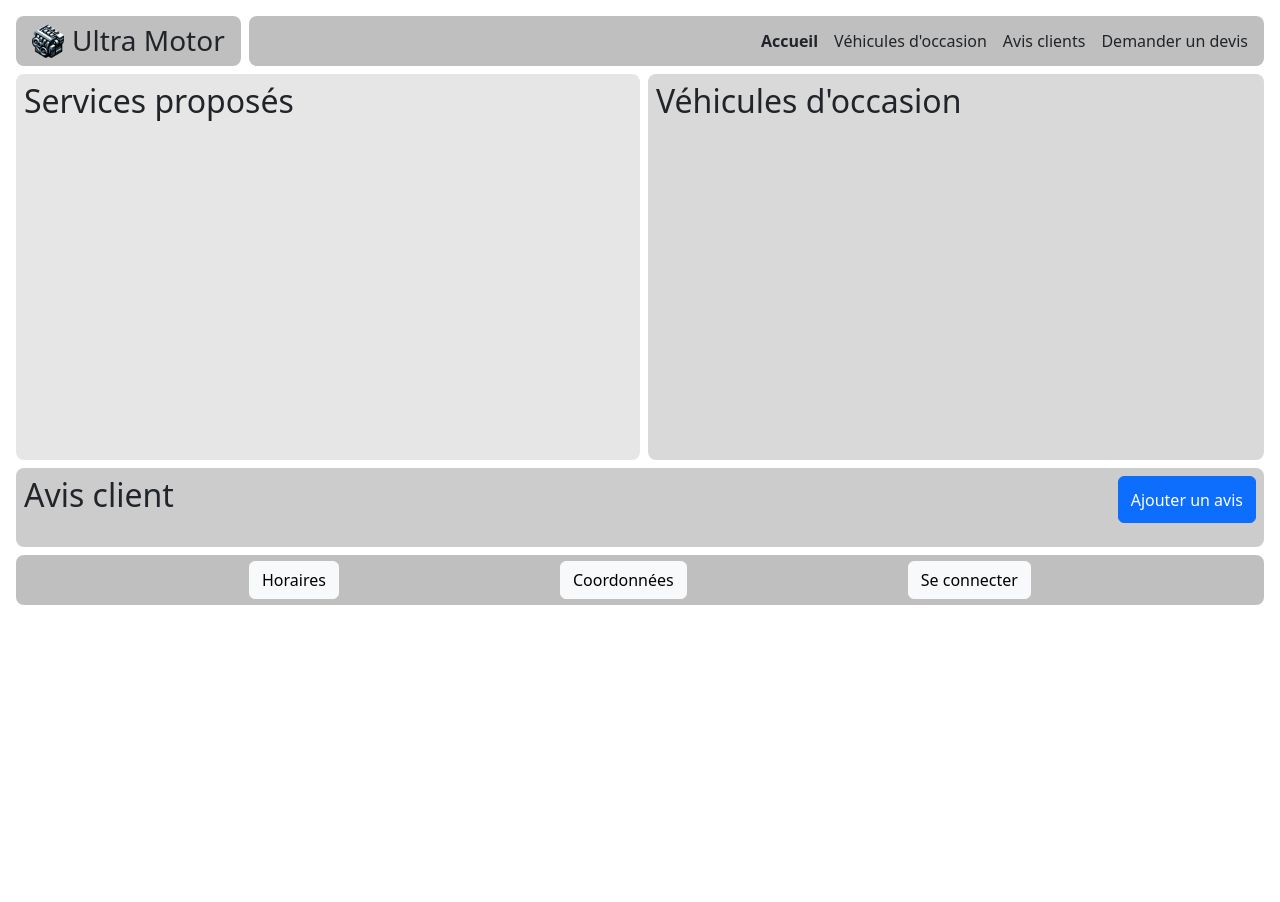
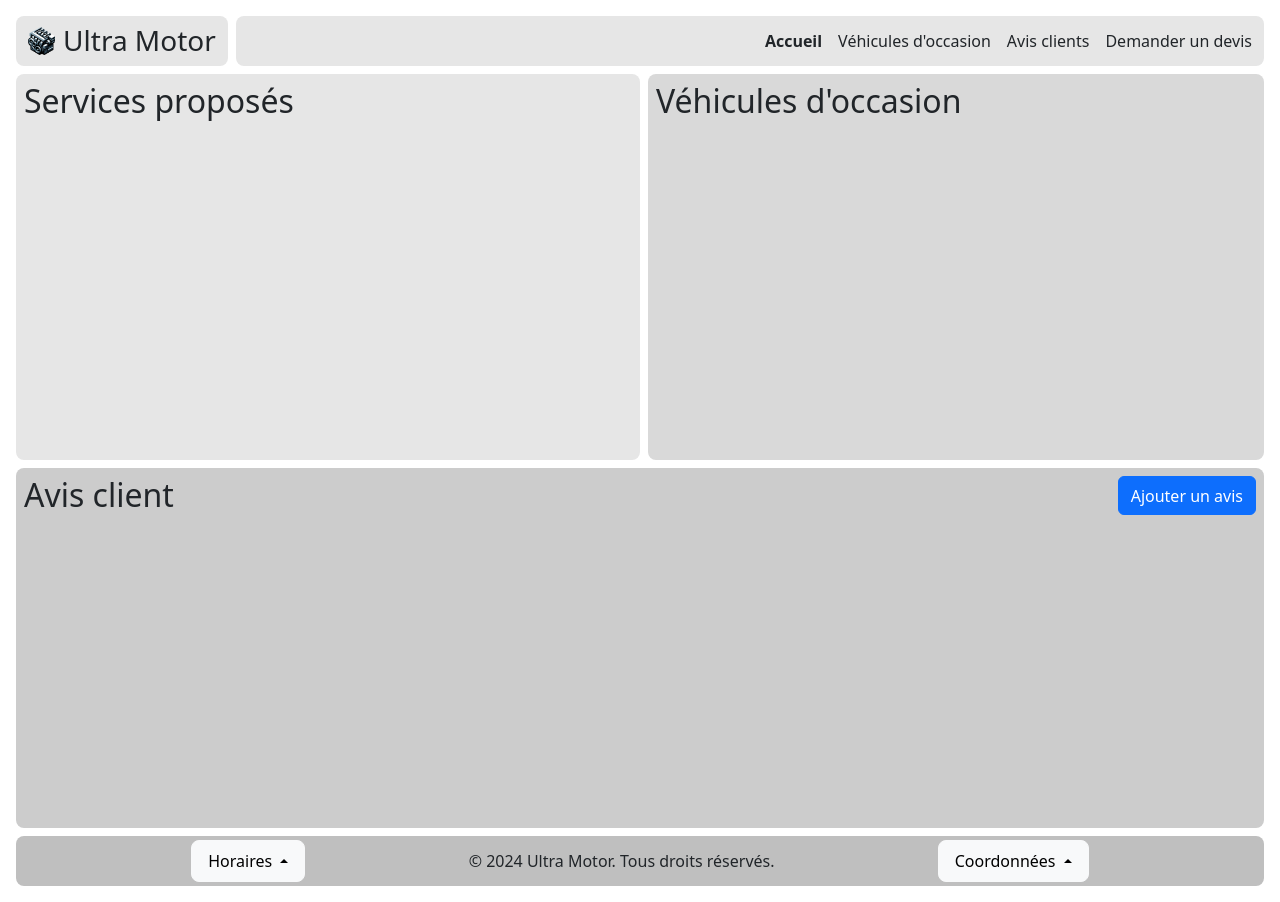
Before and after one commit to nansphilip/GarageVincentParrot, a PHP site: page / in a window 1280 px wide. Before the commit the page ends 605 px from the top, so only its background shows below. Run offline with PHP 8.4, Linux system fonts and the light colour scheme; data that the repository does not hold is empty.

Commit message:
New features on home page: buttons, navbar, reviews...

```diff
--- a/controller/home.php
+++ b/controller/home.php
@@ -3,25 +3,31 @@
 // PROCESS
 $connected = false;
 
-// Sets the page title.
+// Sets page title.
 $title = "Accueil";
 App::setTitle($title);
 
-// Imports the Service class
+// Imports Service class
 require_once("model/Service.php");
 $serviceList = Service::getAll();
 
-// Imports the Vehicle class
+// Imports Vehicle class
 require_once("model/Vehicle.php");
 $vehicleList = Vehicle::getAll();
+
+// Imports Customer Review class
+require_once('model/CustomerReview.php');
+$reviewList = CustomerReview::getAllApproved();
 
 // VARIABLES
 $tplVarList = [];
 $tplVarList["title"] = $title;
 $tplVarList["page"] = $page;
 $tplVarList["connected"] = $connected;
+
 $tplVarList["serviceList"] = $serviceList;
 $tplVarList["vehicleList"] = $vehicleList;
+$tplVarList["reviewList"] = $reviewList;
 
 // OUTPUT
 App::getTemplate("home", $tplVarList);
--- a/model/CustomerReview.php
+++ b/model/CustomerReview.php
@@ -22,4 +22,25 @@ class CustomerReview {
     public function sendAndApproveReview() {}
 
     private function sendEmailToAdmin() {}
+
+    public static function getAllApproved() {
+
+        // Gets the data from the database
+        $data = Database::query("SELECT * FROM customer_review WHERE approved = 1;");
+
+        $instanceList = [];
+
+        // Returns a new instance of the class for each row
+        foreach ($data as $value) {
+            $instanceList[] = new self(
+                $value["id"],
+                $value["full_name"],
+                $value["review"],
+                $value["rating"],
+                $value["approved"],
+            );
+        }
+
+        return $instanceList;
+    }
 }
--- a/view/component/footer.php
+++ b/view/component/footer.php
@@ -1,28 +1,32 @@
 <footer class="container-fluid mt-2 bg-300 rounded-3" style="height: 50px;">
     <div class="h-100 w-100 d-flex flex-row justify-content-evenly align-items-center">
-        <div class="">
-            <button class="btn btn-light">Horaires</button>
-            <ul class="d-none list-unstyled mb-0">
-                <li>Lundi: 8h - 18h</li>
-                <li>Mardi: 8h - 18h</li>
-                <li>Mercredi: 8h - 18h</li>
-                <li>Jeudi: 8h - 18h</li>
-                <li>Vendredi: 8h - 18h</li>
-                <li>Samedi: fermé</li>
-                <li>Dimanche: fermé</li>
+
+        <div class="dropup dropup-center btn btn-light p-0 rounded-3">
+            <button class="dropdown-toggle px-3 py-2" style="background-color: transparent; border: none;" type="button" data-bs-toggle="dropdown" data-bs-auto-close="false" aria-expended="false">
+                Horaires
+            </button>
+            <ul class="dropdown-menu list-unstyled mb-0">
+                <li class="dropdown-item-text text-nowrap">Lundi: 8h - 18h</li>
+                <li class="dropdown-item-text text-nowrap">Mardi: 8h - 18h</li>
+                <li class="dropdown-item-text text-nowrap">Mercredi: 8h - 18h</li>
+                <li class="dropdown-item-text text-nowrap">Jeudi: 8h - 18h</li>
+                <li class="dropdown-item-text text-nowrap">Vendredi: 8h - 18h</li>
+                <li class="dropdown-item-text text-nowrap">Samedi: fermé</li>
+                <li class="dropdown-item-text text-nowrap">Dimanche: fermé</li>
             </ul>
         </div>
-        <div class="">
-            <button class="btn btn-light">Coordonnées</button>
-            <ul class="d-none list-unstyled mb-0">
-                <li>Ultra Motor</li>
-                <li>123 Rue de la République</li>
-                <li>04 42 65 48 84</li>
-                <li>© 2024 Ultra Motor. Tous droits réservés.</li>
+
+        <div class="">© 2024 Ultra Motor. Tous droits réservés.</div>
+
+        <div class="dropup dropup-center btn btn-light p-0 rounded-3">
+            <button class="dropdown-toggle px-3 py-2" style="background-color: transparent; border: none;" type="button" data-bs-toggle="dropdown" data-bs-auto-close="false" aria-expended="false">
+                Coordonnées
+            </button>
+            <ul class="dropdown-menu list-unstyled mb-0">
+                <li class="dropdown-item-text fw-semibold">Ultra Motor</li>
+                <li class="dropdown-item">123 Rue de la République<br>13010 Marseille</li>
+                <li class="dropdown-item">04 42 65 48 84</li>
             </ul>
-        </div>
-        <div class="">
-            <a class="btn btn-light" href="index.php?p=login">Se connecter</a>
         </div>
     </div>
 </footer>
--- a/view/component/header.php
+++ b/view/component/header.php
@@ -1,34 +1,36 @@
-<?php $connected; ?>
-
-<header class="container-fluid mb-2">
-    <div class="row gap-2">
-        <div class="col-auto px-0" style="height: 50px;">
-            <a class="h-100 col-auto gap-2 px-3 py-2 link-dark link-underline link-underline-opacity-0 bg-300 rounded-3 d-flex align-items-center" href="index.php">
-                <img class="h-100 object-fit-cover" src="/static/img/Logo.webp" alt="Logo">
-                <h1 class="fs-3 mb-0">Ultra Motor</h1>
-            </a>
-        </div>
-        <div class="col px-0">
-            <!-- FULL SCREEN NAV -->
-            <nav class="d-md-flex d-none align-items-center justify-content-end gap-3 px-3 py-2 h-100 bg-300 rounded-3">
-                <a class="<?php if ($page == "home") echo "fw-semibold"; ?> link-dark link-underline link-underline-opacity-0 link-underline-opacity-100-hover" href="index.php">Accueil</a>
-                <a class="<?php if ($page == "vehicle-detail") echo "fw-semibold"; ?> link-dark link-underline link-underline-opacity-0 link-underline-opacity-100-hover" href="index.php?p=vehicle-detail">Véhicules d'occasion</a>
-                <a class="<?php if ($page == "review") echo "fw-semibold"; ?> link-dark link-underline link-underline-opacity-0 link-underline-opacity-100-hover" href="index.php?p=review">Avis clients</a>
-
+<header class="container-fluid mb-2 mx-0" style="height: 50px;">
+    <div class="h-100 row gap-2">
+        <a class="h-100 col-auto d-flex flex-row align-items-center gap-2 bg-150 rounded-3 link-dark link-underline-opacity-0" href="index.php">
+            <img class="object-fit-cover" src="/static/img/Logo.webp" alt="Logo" style="height: 1.8rem">
+            <h2 class="fs-3 mb-0">Ultra Motor</h2>
+        </a>
+        <nav class="h-100 col d-none d-md-flex flex-row align-items-center justify-content-end gap-3 bg-150 rounded-3">
+            <a class="link-dark link-underline-opacity-0 link-underline-opacity-100-hover <?= $page == "home" ? "fw-bold" : "" ?>" href="index.php">Accueil</a>
+            <a class="link-dark link-underline-opacity-0 link-underline-opacity-100-hover <?= $page == "vehicle-detail" ? "fw-bold" : "" ?>" href="index.php?p=vehicle-detail">Véhicules d'occasion</a>
+            <a class="link-dark link-underline-opacity-0 link-underline-opacity-100-hover <?= $page == "review" ? "fw-bold" : "" ?>" href="index.php?p=review">Avis clients</a>
+            <?php if ($connected == true) : ?>
+                <a class="link-dark link-underline-opacity-0 link-underline-opacity-100-hover <?= $page == "edition" ? "fw-bold" : "" ?>" href="index.php?p=edition">Édition</a>
+            <?php else : ?>
+                <a class="link-dark link-underline-opacity-0 link-underline-opacity-100-hover <?= $page == "quote-request" ? "fw-bold" : "" ?>" href="index.php?p=quote-request">Demander un devis</a>
+            <?php endif ?>
+        </nav>
+        <nav class="h-100 col dropdown d-md-none d-flex align-items-center justify-content-end bg-150 rounded-3">
+            <button id="menu" class="btn dropdown-toggle rounded-3" style="background-color: transparent; border: none;" type="button" data-bs-toggle="dropdown" aria-expended="false">
+                <svg style="fill: gray; height: 2rem;" xmlns="http://www.w3.org/2000/svg" viewBox="0 -960 960 960">
+                    <path d="M120-240v-80h720v80H120Zm0-200v-80h720v80H120Zm0-200v-80h720v80H120Z" />
+                </svg>
+            </button>
+            <style>#menu::after { display: none; }</style>
+            <ul class="dropdown-menu">
+                <a class="dropdown-item link-dark link-underline-opacity-0 <?= $page == "home" ? "fw-bold" : "" ?>" href="index.php">Accueil</a>
+                <a class="dropdown-item link-dark link-underline-opacity-0 <?= $page == "vehicle-detail" ? "fw-bold" : "" ?>" href="index.php?p=vehicle-detail">Véhicules d'occasion</a>
+                <a class="dropdown-item link-dark link-underline-opacity-0 <?= $page == "review" ? "fw-bold" : "" ?>" href="index.php?p=review">Avis clients</a>
                 <?php if ($connected == true) : ?>
-                    <a class="<?php if ($page == "edition") echo "fw-semibold"; ?> link-dark link-underline link-underline-opacity-0 link-underline-opacity-100-hover" href="index.php?p=edition">Édition</a>
+                    <a class="dropdown-item link-dark link-underline-opacity-0 <?= $page == "edition" ? "fw-bold" : "" ?>" href="index.php?p=edition">Édition</a>
                 <?php else : ?>
-                    <a class="<?php if ($page == "quote-request") echo "fw-semibold"; ?> link-dark link-underline link-underline-opacity-0 link-underline-opacity-100-hover" href="index.php?p=quote-request">Demander un devis</a>
+                    <a class="dropdown-item link-dark link-underline-opacity-0 <?= $page == "quote-request" ? "fw-bold" : "" ?>" href="index.php?p=quote-request">Demander un devis</a>
                 <?php endif ?>
-                <!-- <a href="index.php?p=error">Error</a> -->
-            </nav>
-            <!-- FULL SCREEN NAV -->
-            <div class="d-md-none d-block">
-                <button>...</button>
-                <nav class="position-absolute">
-                    <a href="">coucou</a>
-                </nav>
-            </div>
-        </div>
+            </ul>
+        </nav>
     </div>
 </header>
--- a/view/home.php
+++ b/view/home.php
@@ -6,7 +6,7 @@
     <div class="row gap-2">
         <section class="col-lg-6 p-2 bg-150 rounded-3">
             <h2>Services proposés</h2>
-            <ul class="overflow-y-scroll mb-1 pe-2" style="height: 40vh;">
+            <ul class="overflow-y-auto mb-1 pe-2" style="height: 40vh;">
 
                 <?php foreach ($serviceList as $service) : ?>
                     <li>
@@ -23,11 +23,11 @@
 
         <section class="col p-2 bg-200 rounded-3">
             <h2>Véhicules d'occasion</h2>
-            <div class="container-fluid overflow-y-scroll ">
-                <div class="row mb-0" style="height: 40vh;">
+            <div class="container-fluid overflow-y-auto">
+                <div class="row pe-2" style="height: 40vh;">
 
                     <?php foreach ($vehicleList as $vehicle) : ?>
-                        <div class="col-md-6 col-lg-4 col-xl-3 px-0 card">
+                        <div class="col-6 col-md-4 col-lg-6 col-xl-4 px-0 card">
                             <img class="card-img-top" src="/static/img/vehicle/<?= $vehicle->imagePath ?>" alt="Photo <?= $vehicle->brand . " " . $vehicle->model ?>">
                             <div class="card-body p-2 d-flex flex-column justify-content-between">
                                 <h5 class="card-title"><?= $vehicle->brand . " " . $vehicle->model ?></h5>
@@ -37,7 +37,7 @@
                                 </ul>
                                 <div class="d-flex flex-row flex-wrap justify-content-between align-items-center">
                                     <p class="fs-5 fw-semibold mb-0"><?= $vehicle->price ?> €</p>
-                                    <button href="" class="btn btn-primary">Devis</button>
+                                    <button href="" class="btn btn-primary stretched-link">Devis</button>
                                 </div>
                             </div>
                         </div>
@@ -51,13 +51,23 @@
         <section class="col-12 p-2 bg-250 rounded-3">
             <div class="d-flex justify-content-between">
                 <h2>Avis client</h2>
-                <button class="btn btn-primary" type="button">Ajouter un avis</button>
+                <button class="btn btn-primary mb-2" type="button">Ajouter un avis</button>
             </div>
-            <ul class="">
+            <div class="container-fluid overflow-y-auto mx-0" style="height: 37.2vh;">
+                <div class="row pe-2">
 
-                <?php ?>
+                    <?php foreach ($reviewList as $review) : ?>
+                        <div class="col-md-6 col-lg-4 bg-white rounded-3 p-2">
+                            <div class="d-flex justify-content-between align-items-baseline">
+                                <h5 class="mb-0"><?= $review->fullName ?></h5>
+                                <h5 class="mb-0 d-flex flex-row align-items-center"><?= $review->rating ?><svg style="height: 1.3rem; fill: var(--bs-tertiary-color);" xmlns="http://www.w3.org/2000/svg" viewBox="0 -960 960 960"><path d="m354-247 126-76 126 77-33-144 111-96-146-13-58-136-58 135-146 13 111 97-33 143ZM233-80l65-281L80-550l288-25 112-265 112 265 288 25-218 189 65 281-247-149L233-80Zm247-350Z"/></svg></h5>
+                            </div>
+                            <p class="mb-0"><?= $review->review ?></p>
+                        </div>
+                    <?php endforeach; ?>
 
-            </ul>
+                </div>
+            </div>
         </section>
     </div>
 </main>
```
Also changed, not shown: checklist.md (deleted, +0 -17 lines), sql-archive/inserts.sql (+9 -1 lines), todo.md (deleted, +0 -7 lines).
